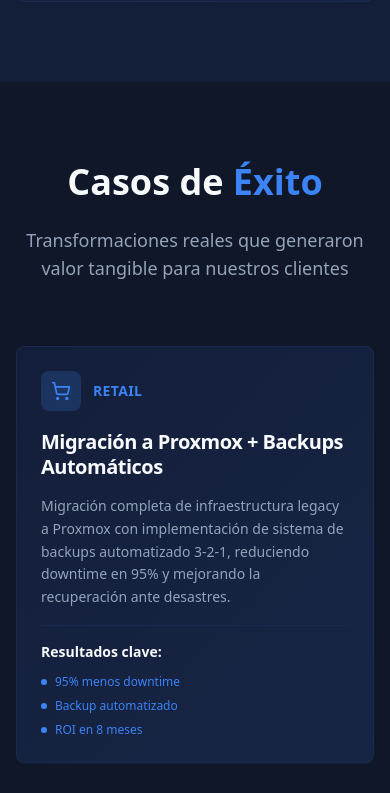
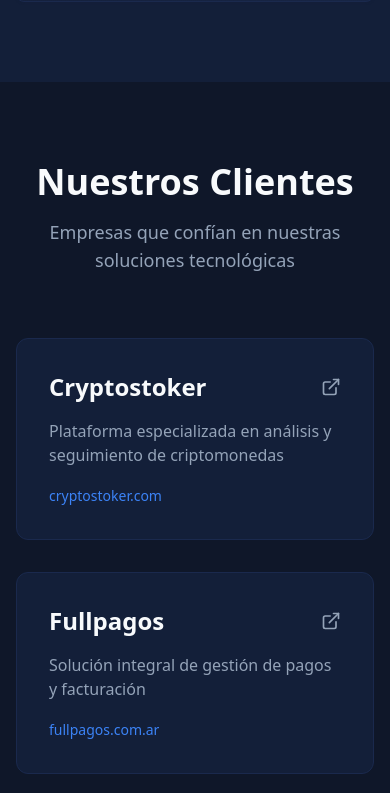
Before and after one commit to martinvidela/ultracore-tech-partner, a React (Vite) app: page / in a window 390 px wide. Shown: the part 5638-6431 px from the top of the page. Built offline with nearby package versions, Linux system fonts and the light colour scheme.

Commit message:
Add clients section

```diff
--- /dev/null
+++ b/src/components/ClientsSection.tsx
@@ -0,0 +1,62 @@
+import { useTranslation } from 'react-i18next';
+import { ExternalLink } from 'lucide-react';
+
+const ClientsSection = () => {
+  const { t } = useTranslation();
+
+  const clients = [
+    {
+      name: 'Cryptostoker',
+      url: 'https://cryptostoker.com',
+      description: t('clients.cryptostoker.description'),
+    },
+    {
+      name: 'Fullpagos',
+      url: 'https://fullpagos.com.ar',
+      description: t('clients.fullpagos.description'),
+    },
+  ];
+
+  return (
+    <section id="clients" className="py-20 bg-background">
+      <div className="container mx-auto px-4">
+        <div className="text-center mb-16">
+          <h2 className="text-4xl md:text-5xl font-bold mb-4">
+            <span className="text-foreground">{t('clients.title1')} </span>
+            <span className="gradient-text">{t('clients.title2')}</span>
+          </h2>
+          <p className="text-muted-foreground text-lg max-w-2xl mx-auto">
+            {t('clients.description')}
+          </p>
+        </div>
+
+        <div className="grid grid-cols-1 md:grid-cols-2 gap-8 max-w-4xl mx-auto">
+          {clients.map((client, index) => (
+            <a
+              key={index}
+              href={client.url}
+              target="_blank"
+              rel="noopener noreferrer"
+              className="group relative p-8 rounded-xl border border-border bg-card hover:border-primary/50 transition-all duration-300 hover:shadow-lg hover:shadow-primary/10"
+            >
+              <div className="flex items-center justify-between mb-4">
+                <h3 className="text-2xl font-bold text-foreground group-hover:text-primary transition-colors">
+                  {client.name}
+                </h3>
+                <ExternalLink className="w-5 h-5 text-muted-foreground group-hover:text-primary transition-colors" />
+              </div>
+              <p className="text-muted-foreground mb-4">
+                {client.description}
+              </p>
+              <span className="text-sm text-primary font-medium">
+                {client.url.replace('https://', '')}
+              </span>
+            </a>
+          ))}
+        </div>
+      </div>
+    </section>
+  );
+};
+
+export default ClientsSection;
--- a/src/i18n/index.ts
+++ b/src/i18n/index.ts
@@ -94,6 +94,13 @@ const resources = {
       'differentials.teams.description': 'Profesionales certificados en las últimas tecnologías.',
       'differentials.experience.title': 'Experiencia Multisectorial',
       'differentials.experience.description': 'Finanzas, salud, retail, industria. Conocemos tu sector.',
+
+      // Clients Section
+      'clients.title1': 'Nuestros',
+      'clients.title2': 'Clientes',
+      'clients.description': 'Empresas que confían en nuestras soluciones tecnológicas',
+      'clients.cryptostoker.description': 'Plataforma especializada en análisis y seguimiento de criptomonedas',
+      'clients.fullpagos.description': 'Solución integral de gestión de pagos y facturación',
 
       // Cases Section
       'cases.title1': 'Casos de',
@@ -245,6 +252,13 @@ const resources = {
       'differentials.experience.title': 'Multi-sector Experience',
       'differentials.experience.description': 'Finance, health, retail, industry. We know your sector.',
 
+      // Clients Section
+      'clients.title1': 'Our',
+      'clients.title2': 'Clients',
+      'clients.description': 'Companies that trust in our technology solutions',
+      'clients.cryptostoker.description': 'Platform specialized in cryptocurrency analysis and tracking',
+      'clients.fullpagos.description': 'Comprehensive payment and billing management solution',
+
       // Cases Section
       'cases.title1': 'Success',
       'cases.title2': 'Stories',
--- a/src/pages/Index.tsx
+++ b/src/pages/Index.tsx
@@ -3,6 +3,7 @@ import HeroSection from "@/components/HeroSection";
 import AboutSection from "@/components/AboutSection";
 import ServicesSection from "@/components/ServicesSection";
 import DifferentialsSection from "@/components/DifferentialsSection";
+import ClientsSection from "@/components/ClientsSection";
 import CaseStudiesSection from "@/components/CaseStudiesSection";
 import ProcessSection from "@/components/ProcessSection";
 import ContactSection from "@/components/ContactSection";
@@ -16,6 +17,7 @@ const Index = () => {
       <AboutSection />
       <ServicesSection />
       <DifferentialsSection />
+      <ClientsSection />
       <CaseStudiesSection />
       <ProcessSection />
       <ContactSection />
```
